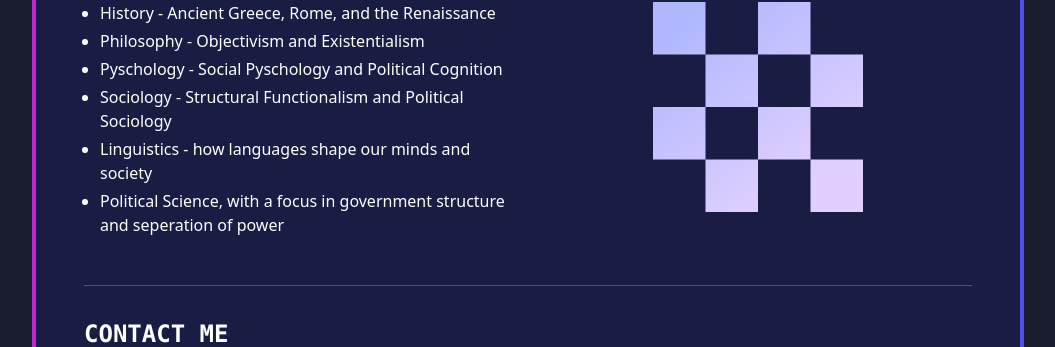
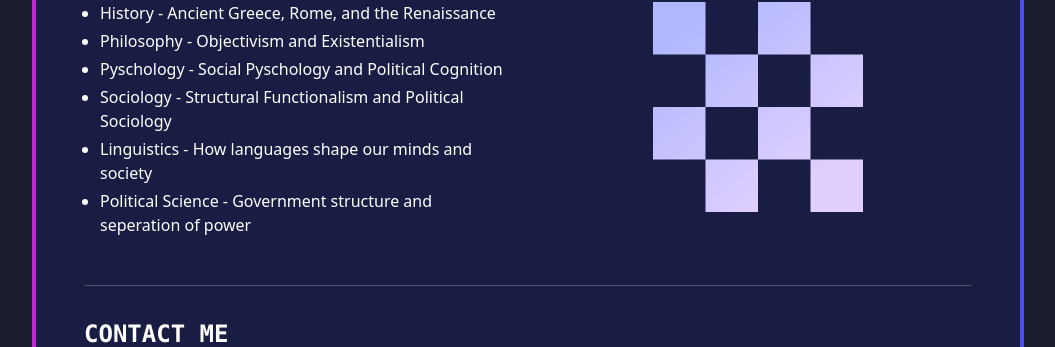
Before and after one commit to AVGVSTVS96/flaskWebsite, a Flask app: page / in a window 1280 px wide. Shown: the part 1161-1508 px from the top of the page, without its empty margins (112-1167 px from the left). Run offline with Flask 2, Linux system fonts and the light colour scheme; style sheets or scripts are compiled from the project's sources.

Commit message:
fixed capitalization in interests section

```diff
--- a/templates/index.html
+++ b/templates/index.html
@@ -116,8 +116,8 @@
                 <li class="mb-1">Philosophy - Objectivism and Existentialism</li>
                 <li class="mb-1">Pyschology - Social Pyschology and Political Cognition</li>
                 <li class="mb-1">Sociology - Structural Functionalism and Political Sociology</li>
-                <li class="mb-1">Linguistics - how languages shape our minds and society</li>
-                <li class="mb-1">Political Science, with a focus in government structure and seperation of power</li>
+                <li class="mb-1">Linguistics - How languages shape our minds and society</li>
+                <li class="mb-1">Political Science - Government structure and seperation of power</li>
               </ul>
             </div>
             <!--second column-->
```
